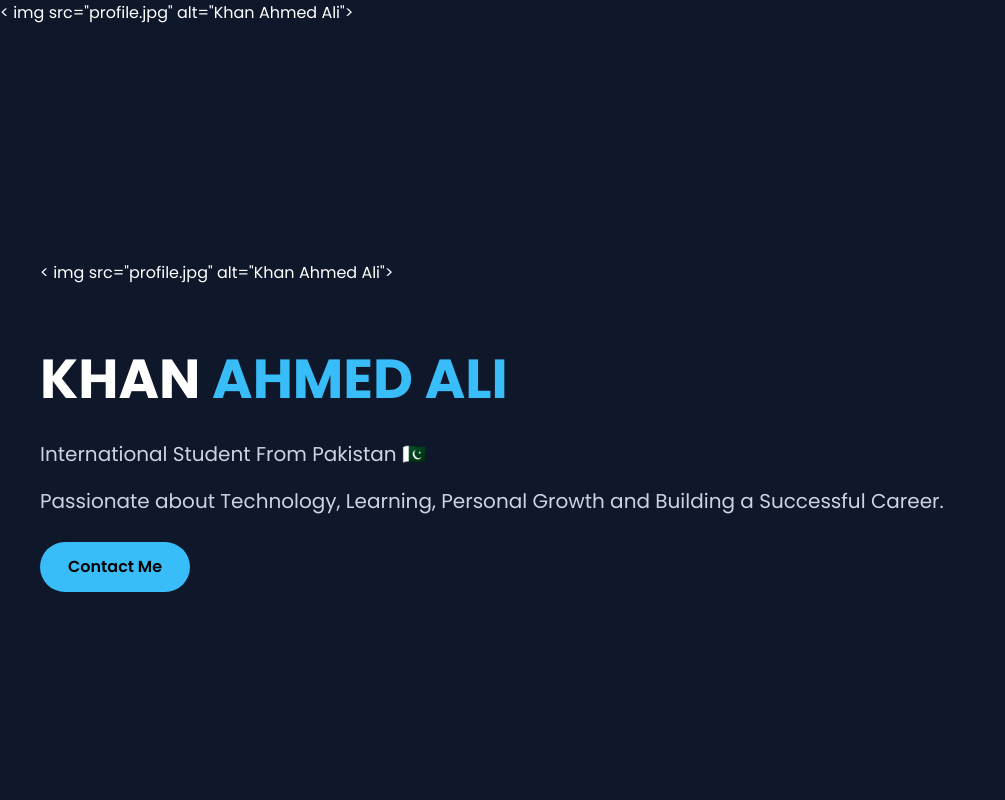
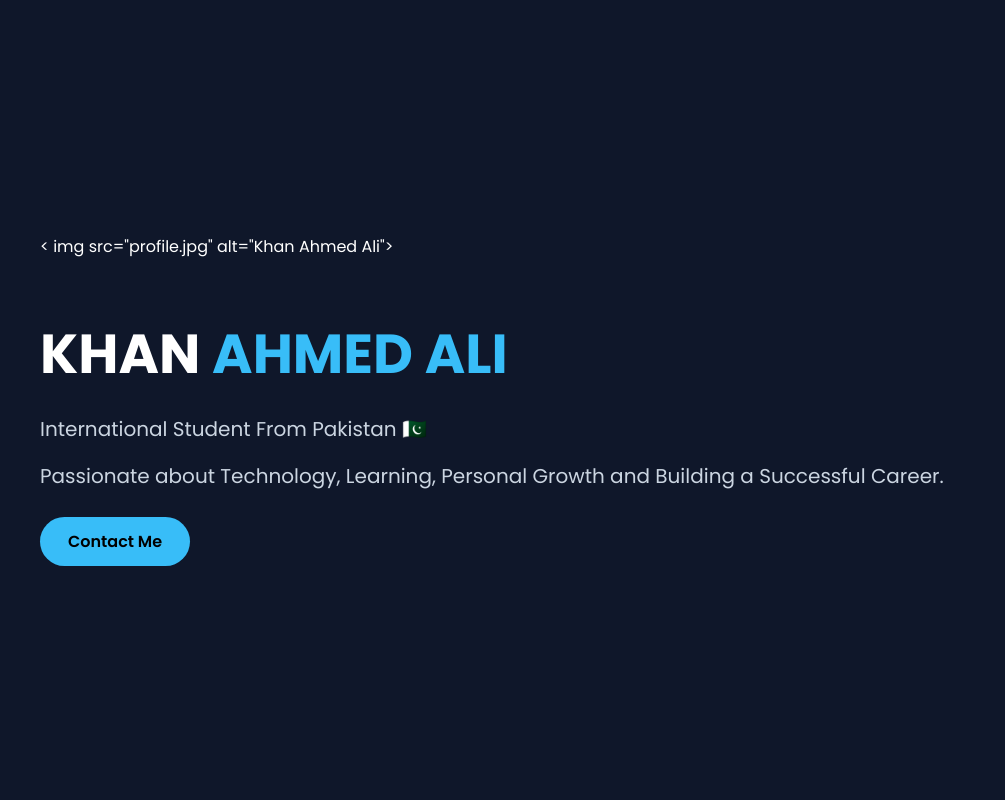
Before and after one commit to khanahmed-ship-it/khanahmed.github.io, a plain HTML site: page index.html in a window 1280 px wide. Shown: the top 800 px of the page, without its empty margins (0-1005 px from the left). Drawn offline with Linux system fonts and the light colour scheme.

Commit message:
Update index.html

```diff
--- a/index.html
+++ b/index.html
@@ -4,7 +4,7 @@
 <meta charset="UTF-8">
 <meta name="viewport" content="width=device-width, initial-scale=1.0">
 <title>Khan Ahmed Ali | Portfolio</title>
-< img src="profile.jpg" alt="Khan Ahmed Ali">
+
 <link href="https://fonts.googleapis.com/css2?family=Poppins:wght@300;400;600;700&display=swap" rel="stylesheet">
 
 <style>
```
